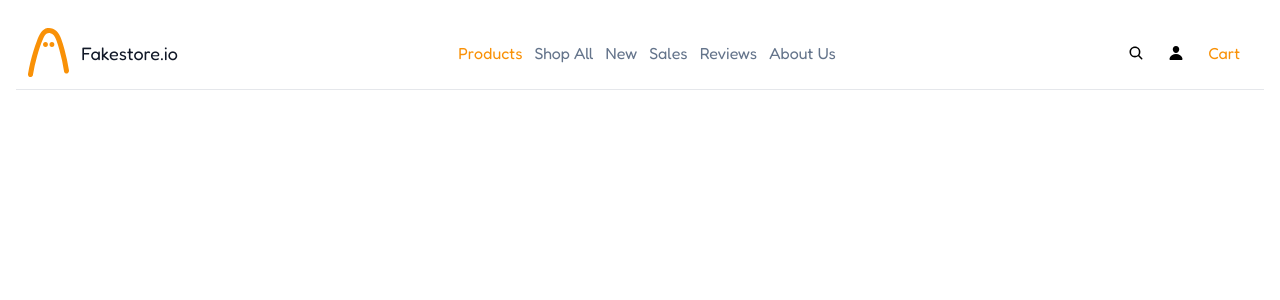
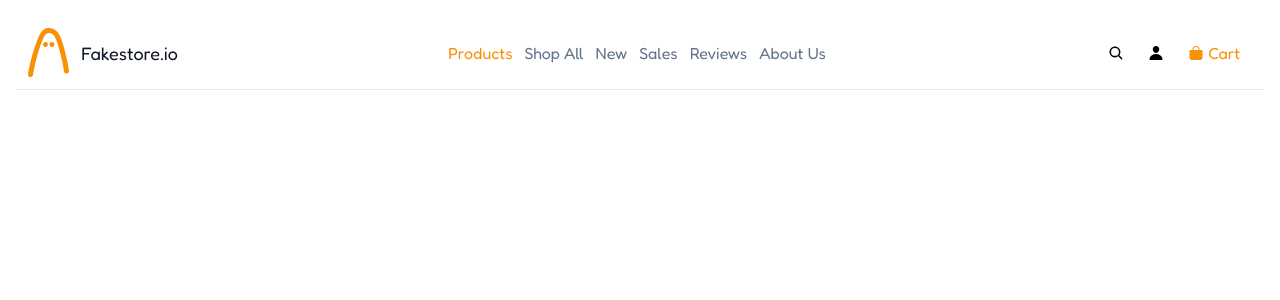
Before and after one commit to sruthyvinod/fakestoreproject, a React (Create React App) app: page /products in a window 1280 px wide. Shown: the top 300 px of the page. Built offline with nearby package versions, Linux system fonts and the light colour scheme; the HTML template or start-up script is replaced by a standard one.

Commit message:
Refactor: Change icon prop to startIcon prop to align with changed Button props.

```diff
--- a/src/components/Navbar.jsx
+++ b/src/components/Navbar.jsx
@@ -37,7 +37,7 @@
       <IconButton>
         <IoPerson/>
       </IconButton>
-      <Button icon={ <IoBag/>} variant="text">
+      <Button startIcon={ <IoBag/>} variant="text">
        Cart
       </Button>
      </div>
```
